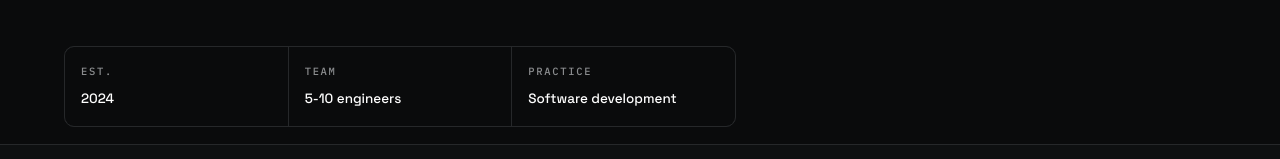
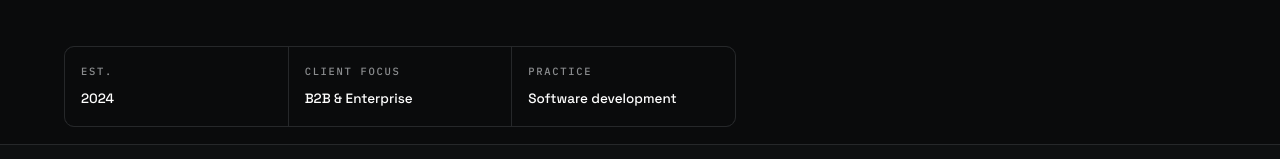
Before and after one commit to blackstargit/boltertech.com, a Next.js app: page /en/about in a window 1280 px wide. Shown: the part 579-738 px from the top of the page. Built offline with nearby package versions, Linux system fonts and the light colour scheme; no server answers.

Commit message:
feat: add localization, project content, company data, and About page structure

```diff
--- a/data/company.json
+++ b/data/company.json
@@ -6,6 +6,7 @@
   "description": "Bolter Technologies is a software and technology company built around a simple idea: technology should make life easier for everyone. We work across AI, automation, software development, and data analytics, helping businesses turn ideas, inefficient processes, and complex data into practical systems that actually work.",
   "founded": 2024,
   "teamSize": "5-10",
+  "clientFocus": "B2B & Enterprise",
   "companyType": "Private Limited",
   "industry": "IT Services and IT Consulting",
   "email": "contact@boltertech.com",
--- a/messages/en.json
+++ b/messages/en.json
@@ -28,6 +28,7 @@
     "established": "Est.",
     "base": "Base",
     "team": "Team",
+    "clientFocus": "Client focus",
     "practice": "Practice",
     "updated": "Last updated"
   },
--- a/src/app/[locale]/about/page.tsx
+++ b/src/app/[locale]/about/page.tsx
@@ -60,7 +60,7 @@ export default async function AboutPage({
             className="mt-5 max-w-2xl"
             fields={[
               { label: m.fields.established, value: String(site.founded) },
-              { label: m.fields.team, value: `${site.teamSize} engineers` },
+              { label: m.fields.clientFocus, value: site.clientFocus },
               { label: m.fields.practice, value: lead.name },
             ]}
           />
```
